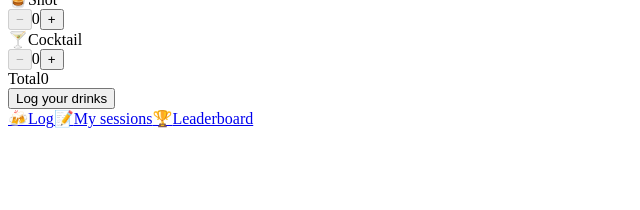
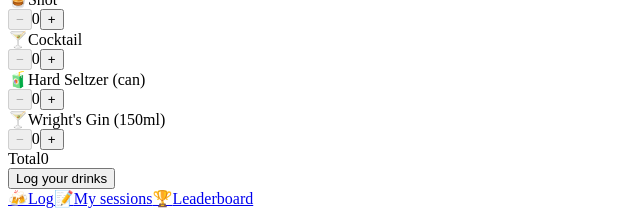
Before and after one commit to jackdanielfoxe/drink-tracker, a React (Vite) app: page / in a window 1280 px wide. Shown: the part 4261-4471 px from the top of the page, without its empty margins (0-640 px from the left). Before the commit the page ends 4397 px from the top, so only its background shows below. Built offline with nearby package versions, Linux system fonts and the light colour scheme; no server answers; the database is empty; the HTML template or start-up script is replaced by a standard one.

Commit message:
Add Hard Seltzer and Wright's Gin; rank leaderboard by alcohol units

```diff
--- a/src/Leaderboard.jsx
+++ b/src/Leaderboard.jsx
@@ -60,8 +60,9 @@ export default function Leaderboard() {
                 </div>
               </div>
               <div className="board-card__total">
-                <span className="board-card__count">{row.totalDrinks}</span>
-                <span className="board-card__label">drinks</span>
+                <span className="board-card__count">{row.totalUnits}</span>
+                <span className="board-card__label">units</span>
+                <span className="board-card__sublabel">{row.totalDrinks} drinks</span>
               </div>
             </div>
           ))}
--- a/src/api.js
+++ b/src/api.js
@@ -123,7 +123,7 @@ export async function getLeaderboard() {
     .select(`
       user_id,
       users ( name ),
-      session_drinks ( drink_type_id, quantity, drink_types ( name ) )
+      session_drinks ( drink_type_id, quantity, drink_types ( name, units ) )
     `)
 
   if (error) throw error
@@ -140,6 +140,7 @@ export async function getLeaderboard() {
         name: session.users?.name ?? 'Unknown',
         totalSessions: 0,
         totalDrinks: 0,
+        totalUnits: 0,
         drinkCounts: {},
       }
     }
@@ -148,7 +149,9 @@ export async function getLeaderboard() {
 
     for (const sd of session.session_drinks ?? []) {
       const qty = Number(sd?.quantity) || 0
+      const units = Number(sd?.drink_types?.units) || 0
       stats[uid].totalDrinks += qty
+      stats[uid].totalUnits += qty * units
       const drinkName = sd?.drink_types?.name ?? 'Unknown'
       stats[uid].drinkCounts[drinkName] =
         (stats[uid].drinkCounts[drinkName] || 0) + qty
@@ -169,11 +172,12 @@ export async function getLeaderboard() {
       name: s.name,
       totalSessions: s.totalSessions,
       totalDrinks: s.totalDrinks,
+      totalUnits: Math.round(s.totalUnits * 10) / 10,
       topDrink: topDrink || '—',
     }
   })
 
-  leaderboard.sort((a, b) => b.totalDrinks - a.totalDrinks)
+  leaderboard.sort((a, b) => b.totalUnits - a.totalUnits)
 
   return leaderboard.map((row, i) => ({ ...row, rank: i + 1 }))
 }
--- a/src/constants.js
+++ b/src/constants.js
@@ -1,15 +1,17 @@
 export const DRINKS = [
-  { id: 1, name: 'Beer (pint)', icon: '🍺' },
-  { id: 2, name: 'Beer (half)', icon: '🍺' },
-  { id: 3, name: 'Beer (bottle 330ml)', icon: '🍺' },
-  { id: 4, name: 'Beer (bottle 660ml)', icon: '🍺' },
-  { id: 5, name: 'Beer (can)', icon: '🍺' },
-  { id: 6, name: 'Cider (pint)', icon: '🍏' },
-  { id: 7, name: 'Cider (half)', icon: '🍏' },
-  { id: 8, name: 'Cider (bottle)', icon: '🍏' },
-  { id: 9, name: 'Cider (can)', icon: '🍏' },
-  { id: 10, name: 'Wine (glass)', icon: '🍷' },
-  { id: 11, name: 'Spirit + Mixer', icon: '🥃' },
-  { id: 12, name: 'Shot', icon: '🥃' },
-  { id: 13, name: 'Cocktail', icon: '🍸' },
+  { id: 1,  name: 'Beer (pint)',          icon: '🍺', units: 2.3 },
+  { id: 2,  name: 'Beer (half)',          icon: '🍺', units: 1.1 },
+  { id: 3,  name: 'Beer (bottle 330ml)', icon: '🍺', units: 1.5 },
+  { id: 4,  name: 'Beer (bottle 660ml)', icon: '🍺', units: 3.0 },
+  { id: 5,  name: 'Beer (can)',           icon: '🍺', units: 1.7 },
+  { id: 6,  name: 'Cider (pint)',         icon: '🍏', units: 2.3 },
+  { id: 7,  name: 'Cider (half)',         icon: '🍏', units: 1.1 },
+  { id: 8,  name: 'Cider (bottle)',       icon: '🍏', units: 1.5 },
+  { id: 9,  name: 'Cider (can)',          icon: '🍏', units: 1.7 },
+  { id: 10, name: 'Wine (glass)',         icon: '🍷', units: 2.1 },
+  { id: 11, name: 'Spirit + Mixer',      icon: '🥃', units: 1.0 },
+  { id: 12, name: 'Shot',                icon: '🥃', units: 1.0 },
+  { id: 13, name: 'Cocktail',            icon: '🍸', units: 1.5 },
+  { id: 14, name: 'Hard Seltzer (can)',  icon: '🧃', units: 1.4 },
+  { id: 15, name: "Wright's Gin (150ml)", icon: '🍸', units: 6.0 },
 ]
--- a/src/styles.css
+++ b/src/styles.css
@@ -420,6 +420,12 @@ select:focus-visible {
   opacity: 0.6;
 }
 
+.board-card__sublabel {
+  font-size: 11px;
+  opacity: 0.45;
+  margin-top: 1px;
+}
+
 /* My sessions */
 
 .session-list {
```
